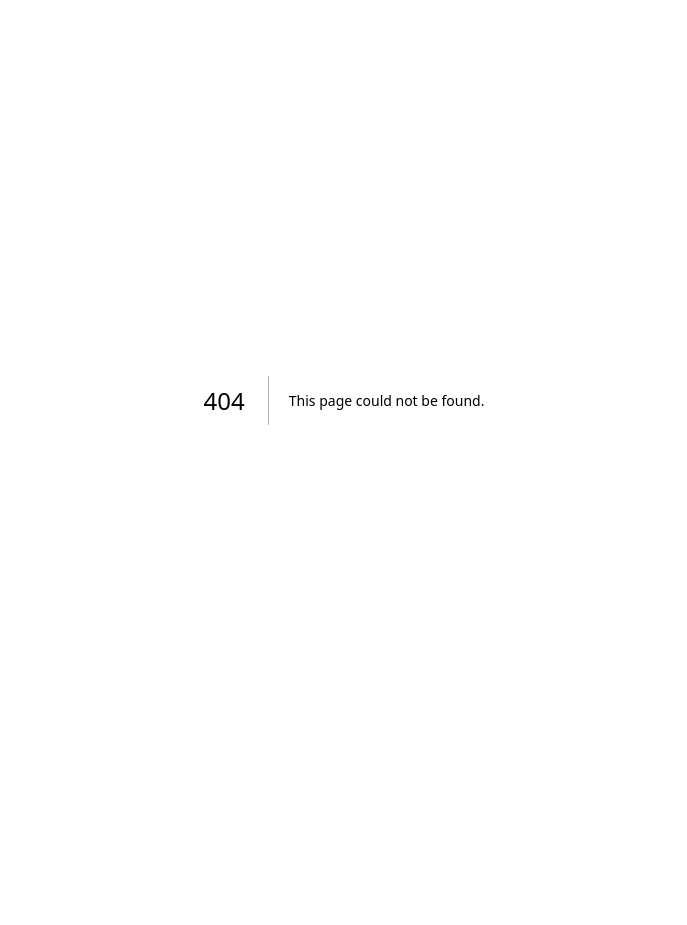
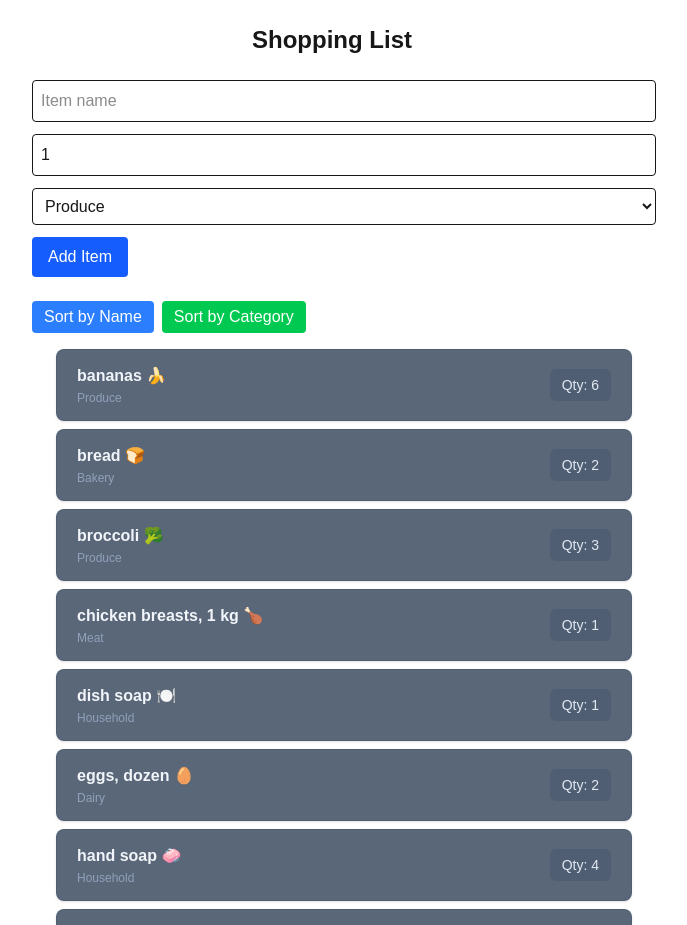
Before and after one commit to samirkarki-1234567890/cprg306-assignments, a Next.js app: page /week-6 in a window 1280 px wide. Before the commit this address had no page. Shown: the top 925 px of the page, without its empty margins (296-983 px from the left). Before the commit the page ends 800 px from the top, so only its background shows below. Built offline with nearby package versions, Linux system fonts and the light colour scheme.

Commit message:
added all files in week-6

```diff
--- a/app/page.tsx
+++ b/app/page.tsx
@@ -2,19 +2,45 @@ import Link from "next/link";
 
 export default function Home() {
   return (
-    <main>
-        <h1>CPRG 306: Web Development 2 - Assignments</h1>
+    <main className="min-h-screen bg-slate-900 text-white flex flex-col items-center justify-center p-8">
+
+      <h1 className="text-4xl font-bold mb-12 text-center">
+        CPRG 306: Web Development 2
+      </h1>
+
+      <div className="grid grid-cols-1 sm:grid-cols-2 md:grid-cols-3 gap-6 w-full max-w-4xl">
+
         <Link href="/week-2">
-        <br />
-        <button className="p-10 m-5 bg-gray-600 text-white rounded-lg" type="button">week-2</button></Link>
+          <button className="w-full py-6 bg-slate-700 rounded-xl text-lg font-medium hover:bg-blue-600 transition duration-300 shadow-lg">
+            Week 2
+          </button>
+        </Link>
+
         <Link href="/week-3">
-        <button className="p-10 m-5 bg-gray-600 text-white rounded-lg" type="button">week-3</button></Link>
+          <button className="w-full py-6 bg-slate-700 rounded-xl text-lg font-medium hover:bg-green-600 transition duration-300 shadow-lg">
+            Week 3
+          </button>
+        </Link>
+
         <Link href="/week-4">
-        <button className="p-10 m-5 bg-gray-600 text-white rounded-lg" type="button">week-4</button>
+          <button className="w-full py-6 bg-slate-700 rounded-xl text-lg font-medium hover:bg-purple-600 transition duration-300 shadow-lg">
+            Week 4
+          </button>
         </Link>
+
         <Link href="/week-5">
-        <button className="p-10 m-5 bg-gray-600 text-white rounded-lg" type="button">week-5</button>
+          <button className="w-full py-6 bg-slate-700 rounded-xl text-lg font-medium hover:bg-pink-600 transition duration-300 shadow-lg">
+            Week 5
+          </button>
         </Link>
+
+        <Link href="/week-6">
+          <button className="w-full py-6 bg-slate-700 rounded-xl text-lg font-medium hover:bg-orange-600 transition duration-300 shadow-lg">
+            Week 6
+          </button>
+        </Link>
+
+      </div>
     </main>
   );
 }
--- /dev/null
+++ b/app/week-6/item-list.tsx
@@ -0,0 +1,52 @@
+"use client";
+
+import { useState } from "react";
+import Item from "./item";
+
+type SortBy = "name" | "category";
+
+export default function ItemList({ items }: {
+  items: {
+    id: string;
+    name: string;
+    quantity: number;
+    category: string;
+  }[];
+}) {
+  const [sortBy, setSortBy] = useState<SortBy>("name");
+
+  const sortedItems = [...items].sort((a, b) =>
+    a[sortBy].localeCompare(b[sortBy])
+  );
+
+  return (
+    <div>
+      <div className="mb-4 flex gap-2">
+        <button
+          onClick={() => setSortBy("name")}
+          className="rounded bg-blue-500 px-3 py-1 text-white"
+        >
+          Sort by Name
+        </button>
+
+        <button
+          onClick={() => setSortBy("category")}
+          className="rounded bg-green-500 px-3 py-1 text-white"
+        >
+          Sort by Category
+        </button>
+      </div>
+
+      <ul className="space-y-2">
+        {sortedItems.map((item) => (
+          <Item
+            key={item.id}
+            name={item.name}
+            quantity={item.quantity}
+            category={item.category}
+          />
+        ))}
+      </ul>
+    </div>
+  );
+}
--- /dev/null
+++ b/app/week-6/item.tsx
@@ -0,0 +1,21 @@
+interface ItemProps {
+  name: string;
+  quantity: number;
+  category: string;
+}
+
+export default function Item({ name, quantity, category }: ItemProps) {
+  return (
+    <li className="mx-auto max-w-xl bg-slate-700/80 backdrop-blur-sm text-slate-100 px-5 py-3.5 rounded-lg border border-slate-600/50 hover:bg-slate-700 hover:border-slate-500/50 transition-all duration-200 shadow-sm">
+      <div className="flex justify-between items-center gap-4">
+        <div className="flex-1 min-w-0">
+          <p className="font-semibold text-base truncate">{name}</p>
+          <p className="text-xs text-slate-400 capitalize mt-0.5">{category}</p>
+        </div>
+        <div className="flex-shrink-0 bg-slate-600/50 px-3 py-1.5 rounded-md">
+          <p className="text-sm font-medium text-slate-200">Qty: {quantity}</p>
+        </div>
+      </div>
+    </li>
+  );
+}
--- /dev/null
+++ b/app/week-6/items.json
@@ -0,0 +1,74 @@
+[
+  {
+    "id": "1h2GJKH12gkHG31h1H",
+    "name": "milk, 4 L 🥛",
+    "quantity": 1,
+    "category": "dairy"
+  },
+  {
+    "id": "2KJH3k2j3H1k2J3K1H",
+    "name": "bread 🍞",
+    "quantity": 2,
+    "category": "bakery"
+  },
+  {
+    "id": "3h2KJH3k2j3H1k2J3",
+    "name": "eggs, dozen 🥚",
+    "quantity": 2,
+    "category": "dairy"
+  },
+  {
+    "id": "4k2J3K1H2GJKH12gk",
+    "name": "bananas 🍌",
+    "quantity": 6,
+    "category": "produce"
+  },
+  {
+    "id": "5H1h1H2KJH3k2j3H",
+    "name": "broccoli 🥦",
+    "quantity": 3,
+    "category": "produce"
+  },
+  {
+    "id": "6H1k2J3K1H2GJKH1",
+    "name": "chicken breasts, 1 kg 🍗",
+    "quantity": 1,
+    "category": "meat"
+  },
+  {
+    "id": "7gkHG31h1H2KJH3k",
+    "name": "pasta sauce 🍝",
+    "quantity": 3,
+    "category": "canned goods"
+  },
+  {
+    "id": "8j3H1k2J3K1H2GJK",
+    "name": "spaghetti, 454 g 🍝",
+    "quantity": 2,
+    "category": "dry goods"
+  },
+  {
+    "id": "9H12gkHG31h1H2KJ",
+    "name": "toilet paper, 12 pack 🧻",
+    "quantity": 1,
+    "category": "household"
+  },
+  {
+    "id": "10H3k2j3H1k2J3K1",
+    "name": "paper towels, 6 pack",
+    "quantity": 1,
+    "category": "household"
+  },
+  {
+    "id": "11k2J3K1H2GJKH12",
+    "name": "dish soap 🍽️",
+    "quantity": 1,
+    "category": "household"
+  },
+  {
+    "id": "12GJKH12gkHG31h1",
+    "name": "hand soap 🧼",
+    "quantity": 4,
+    "category": "household"
+  }
+]
--- /dev/null
+++ b/app/week-6/new-item.tsx
@@ -0,0 +1,67 @@
+"use client";
+
+import { useState } from "react";
+
+export default function NewItem({ onAddItem }: {
+  onAddItem: (item: { name: string; quantity: number; category: string }) => void;
+}) {
+  const [name, setName] = useState("");
+  const [quantity, setQuantity] = useState(1);
+  const [category, setCategory] = useState("produce");
+
+  function handleSubmit(e: React.FormEvent) {
+    e.preventDefault();
+
+    const newItem = {
+      name,
+      quantity,
+      category,
+    };
+
+    onAddItem(newItem);
+
+    setName("");
+    setQuantity(1);
+    setCategory("produce");
+  }
+
+  return (
+    <form onSubmit={handleSubmit} className="mb-6 space-y-3">
+      <input
+        className="border p-2 rounded w-full"
+        type="text"
+        placeholder="Item name"
+        value={name}
+        onChange={(e) => setName(e.target.value)}
+        required
+      />
+
+      <input
+        className="border p-2 rounded w-full"
+        type="number"
+        min="1"
+        value={quantity}
+        onChange={(e) => setQuantity(Number(e.target.value))}
+      />
+
+      <select
+        className="border p-2 rounded w-full"
+        value={category}
+        onChange={(e) => setCategory(e.target.value)}
+      >
+        <option value="produce">Produce</option>
+        <option value="dairy">Dairy</option>
+        <option value="bakery">Bakery</option>
+        <option value="meat">Meat</option>
+        <option value="canned goods">Canned Goods</option>
+      </select>
+
+      <button
+        type="submit"
+        className="bg-blue-600 text-white px-4 py-2 rounded"
+      >
+        Add Item
+      </button>
+    </form>
+  );
+}
--- /dev/null
+++ b/app/week-6/page.tsx
@@ -0,0 +1,28 @@
+"use client";
+
+import { useState } from "react";
+import NewItem from "./new-item";
+import ItemList from "./item-list";
+import itemsData from "./items.json";
+
+export default function Page() {
+  const [items, setItems] = useState(itemsData);
+
+  function handleAddItem(newItem: {
+    name: string;
+    quantity: number;
+    category: string;
+  }) {
+    setItems([...items, { ...newItem, id: Date.now().toString() }]);
+  }
+
+  return (
+    <main className="p-6 max-w-2xl mx-auto space-y-6">
+      <h1 className="text-2xl font-bold mb-6 ml-55">Shopping List</h1>
+
+      <NewItem onAddItem={handleAddItem} />
+
+      <ItemList items={items} />
+    </main>
+  );
+}
```
